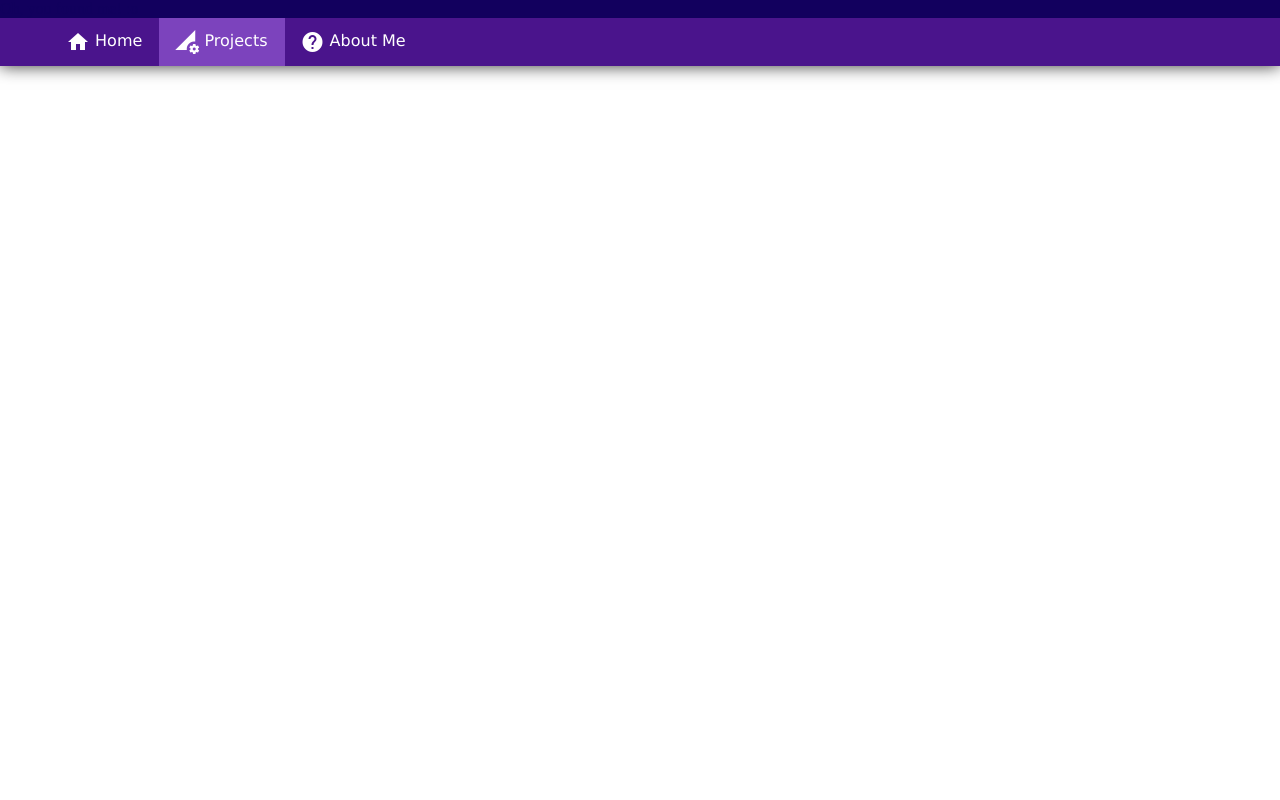
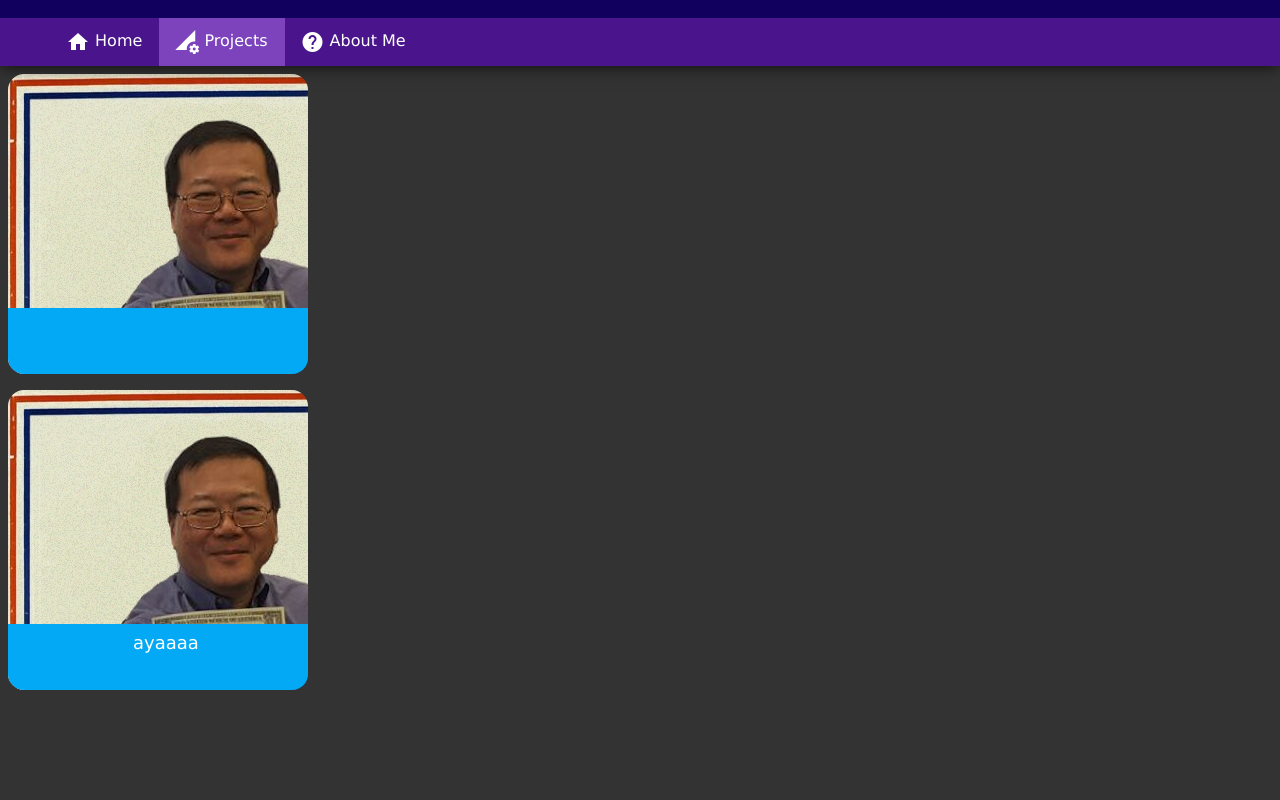
Before and after one commit to savardnm/me, a plain HTML site: page projects.html in a window 1280 px wide. Drawn offline with nearby package versions, Linux system fonts and the light colour scheme; no server answers.

Commit message:
create thumbnail through javascript

```diff
--- /dev/null
+++ b/project-display.css
@@ -0,0 +1,60 @@
+.thumbnail {
+    width: 300px;
+    height: 300px;
+    border-radius: 16px;
+    position: relative;
+    overflow: hidden;
+}
+
+.thumbnail:hover{
+    box-shadow: 0px 0px 24px black;
+}
+
+.banner {
+    background-color: #03a9f4;
+    color: white;
+    padding: 8px;
+
+    position: absolute;
+    bottom: 0px;
+
+    width: 300px;
+    height: 50px;
+
+
+
+    font-family: Verdana;
+    font-size: 18px;
+    text-align: center;
+    vertical-align: middle;
+
+}
+
+
+.tint {
+    background-color: #ffffff00;
+    color: white;
+
+    position: absolute;
+    top: 0px;
+
+    width: 300px;
+    height: 250px;
+
+
+
+    font-family: Verdana;
+    font-size: 18px;
+    text-align: center;
+    vertical-align: middle;
+
+}
+
+.thumbnail:hover .banner{
+    background-color: #67daff;
+
+}
+
+.thumbnail:hover .tint{
+    background-color: #ffffff11;
+}
--- a/projects.html
+++ b/projects.html
@@ -1,9 +1,10 @@
 <!DOCTYPE html>
 <html lang="en">
 <link rel="stylesheet" href="scheme.css">
+<link rel="stylesheet" href="project-display.css">
 <title>Projects</title>
 
-<head class = "header">
+<head class="header">
     <script src="https://code.jquery.com/jquery-1.10.2.js"></script>
     <div id="nav-placeholder"></div>
     <script>
@@ -12,8 +13,20 @@
         });
     </script>
 </head>
-<body>
-<script src="projects/project-loader.js"></script>
+<body style="background-color: #333333">
+<p id="container">
+
+<div class="thumbnail" href="index.html">
+    <a href="index.html">
+
+        <div class=tint></div>
+        <div class=banner>ayaaaa</div>
+        <img src="projects/test-project/cover-image.png">
+    </a>
+</div>
+</p>
+
 
 </body>
+<script src="projects/project-loader.js"></script>
 </html>
--- a/projects/project-loader.js
+++ b/projects/project-loader.js
@@ -1,3 +1,63 @@
 console.log("loading projects");
-var json = $.getJSON("test.json");
-console.log(json);
+
+let projects = ["test-project"];
+const gridSize = 300;
+
+var container = document.getElementById("container")
+var rows = [document.createElement("div")];
+
+
+for (var i =0; i < projects.length; i++){
+    console.log(projects[i]);
+
+    let columns = Math.round(screen.width / gridSize);
+
+    if(i = columns){
+
+    }
+
+    var it = createProjecTile("test-project");
+    container.append(it)
+
+    console.log("succ");
+
+}
+
+
+function createProjecTile(name) {
+
+    var thumbnail = document.createElement("div");
+    thumbnail.className = "thumbnail";
+
+    var link = document.createElement("a")
+    link.href = "index.html";
+    thumbnail.append(link);
+
+    var tint = document.createElement("div");
+    tint.className = "tint";
+    link.append(tint);
+
+    var banner = document.createElement("div");
+    tint.className = "banner";
+    link.append(banner);
+
+    var image = document.createElement("img")
+    image.src = "projects/" + name + "/cover-image.png";
+    link.append(image);
+    console.log("projects/" + name + "/cover-image.png");
+
+    return thumbnail;
+
+}
+
+/*
+<div class="thumbnail" href="index.html", style="background-image: url(projects/test-project/cover-image.png);">
+    <a href="index.html">
+
+        <div class=tint></div>
+        <div class=banner></div>
+        <img src="projects/test-project/cover-image">
+    </a>
+</div>
+
+ */
```
